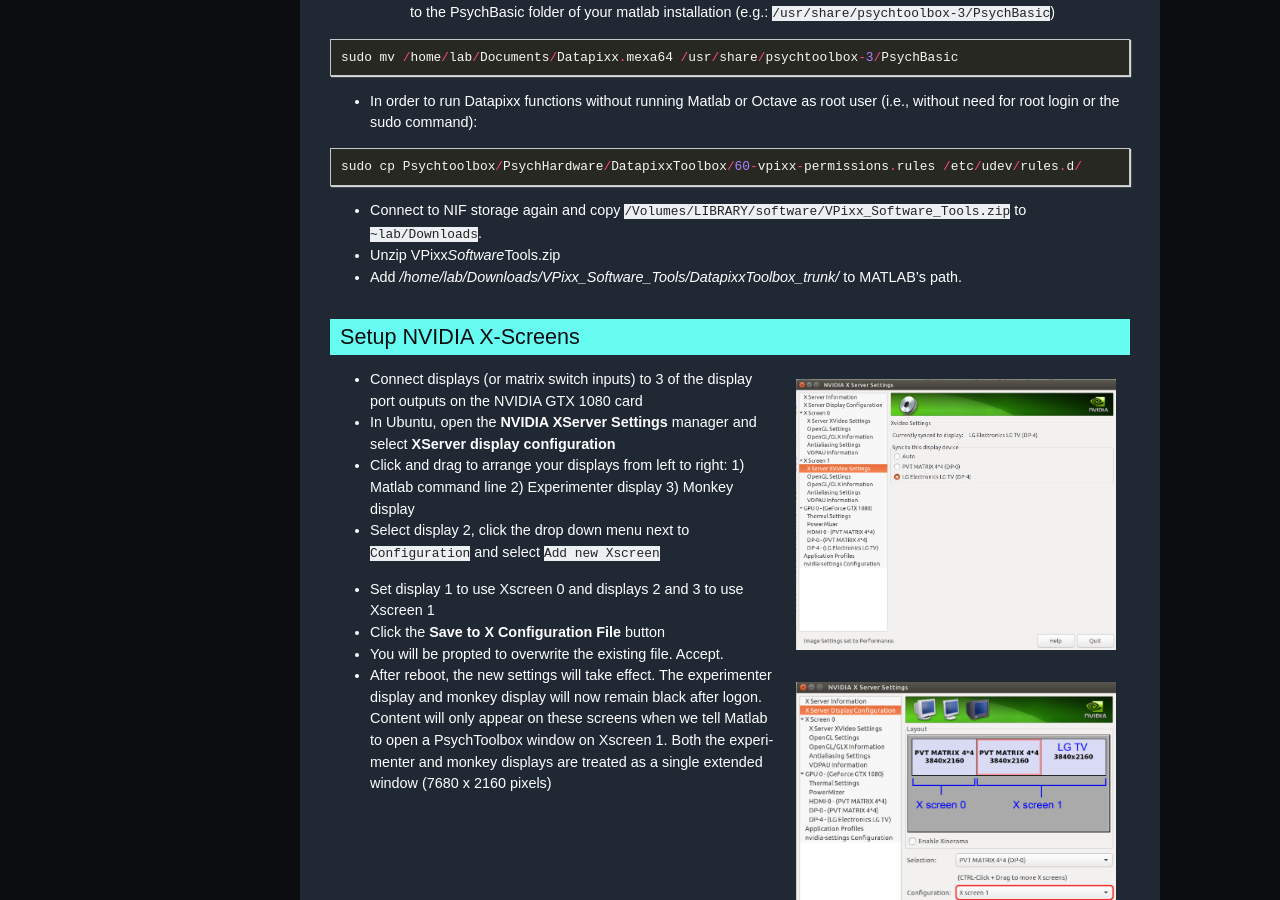
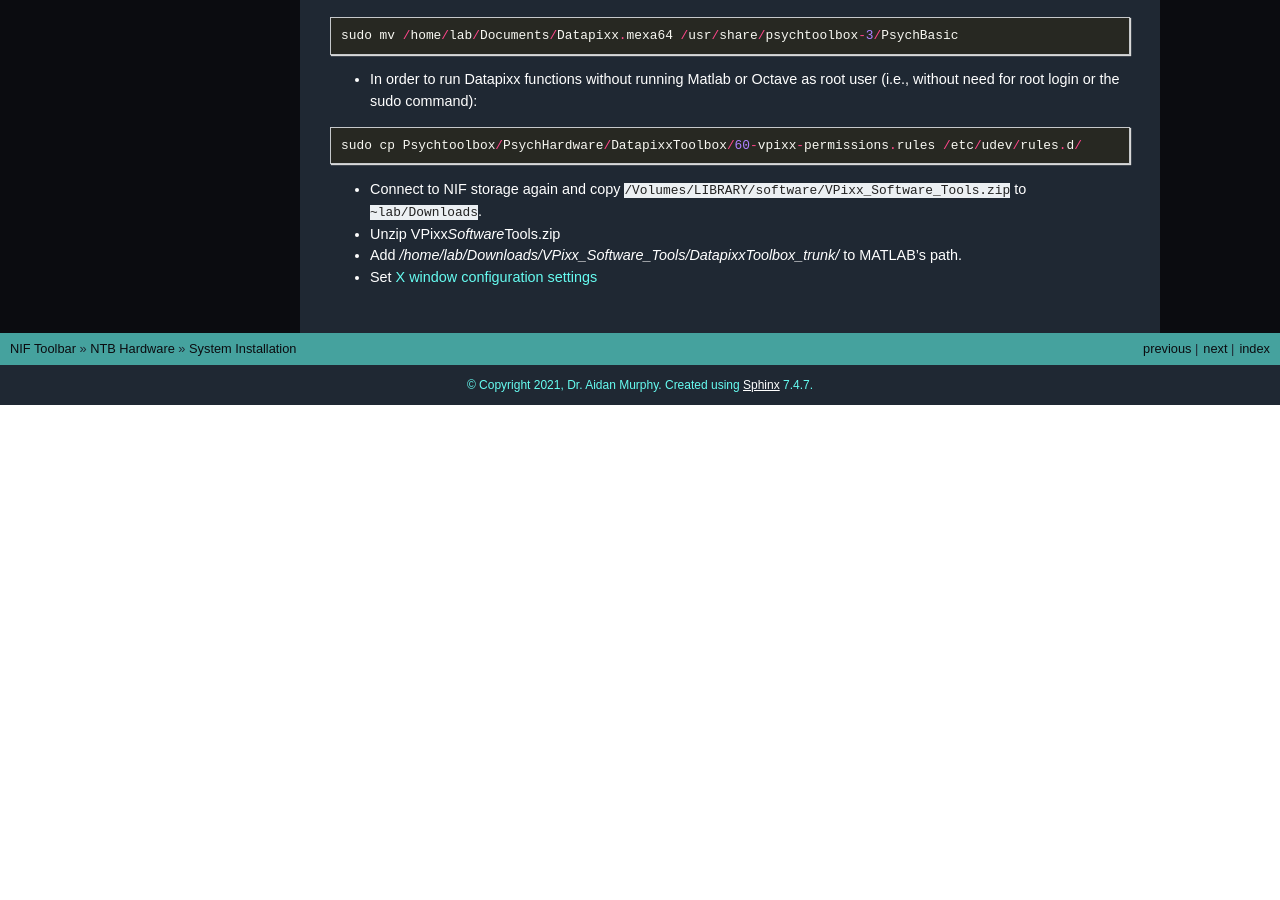
Before and after one commit to Phenomenal-Cat/PsychToolbar, a Sphinx documentation site: the page built from NTB_Docs/source/Hardware_SystemInstall.rst, in a window 1280 px wide and 900 px high, scrolled down 3854 px. Built offline with Sphinx 7.4.7, drawn with Linux system fonts in a browser that asks for light colours; pages that are not in the unit, such as notebooks, are missing from menus; after the commit the page ends 4259 px from its top, so only the background shows below that; some of the changed text lies outside the part shown.

Commit message:
Updated X window docs

```diff
--- a/NTB_Docs/source/Hardware_SystemInstall.rst
+++ b/NTB_Docs/source/Hardware_SystemInstall.rst
@@ -241,43 +241,4 @@
    `/home/lab/Downloads/VPixx_Software_Tools/DatapixxToolbox_trunk/`
    to MATLAB's path.
 
-
-.. _SetupNvidiaXscreens:
-
-Setup NVIDIA X-Screens
-========================
-
-.. figure:: _images/NTB_Images/NVidia_settings1.png
-  :figwidth: 40%
-  :width: 100%
-  :align: right
-
--  Connect displays (or matrix switch inputs) to 3 of the display port
-   outputs on the NVIDIA GTX 1080 card
-
--  In Ubuntu, open the **NVIDIA XServer Settings** manager and select
-   **XServer display configuration**
-
--  Click and drag to arrange your displays from left to right: 1) Matlab
-   command line 2) Experimenter display 3) Monkey display
-
--  Select display 2, click the drop down menu next to ``Configuration``
-   and select ``Add new Xscreen``
-
-.. figure:: _images/NTB_Images/NVidia_settings2.png
-  :figwidth: 40%
-  :width: 100%
-  :align: right
-
-
--  Set display 1 to use Xscreen 0 and displays 2 and 3 to use Xscreen 1
-
--  Click the **Save to X Configuration File** button
-
--  You will be propted to overwrite the existing file. Accept.
-
--  After reboot, the new settings will take effect. The experimenter
-   display and monkey display will now remain black after logon. Content
-   will only appear on these screens when we tell Matlab to open a
-   PsychToolbox window on Xscreen 1. Both the experimenter and monkey
-   displays are treated as a single extended window (7680 x 2160 pixels)
+- Set :ref:`X window configuration settings <Xwindows>`
--- a/NTB_Docs/source/NTB_ExperimentsTab.rst
+++ b/NTB_Docs/source/NTB_ExperimentsTab.rst
@@ -18,7 +18,7 @@
    NTB Saccade Map Settings <NTB_SaccadeMapSettings>
 
 
-The :badge:`Experiments,badge-primary` tab of the NIF Toolbar GUI allows the user to launch apps to quickly load, edit and save variables related to specific pre-programmed experiments. The variables controlled by each app in the Settings tab are saved to a unique field of the **Params** structure, as listed in the table below. Click on the icon or name of each experiment GUI to view its documentation, or click on the output structure to see the list of fields within each experiment's output structure.
+The :badge:`Experiments,badge-primary` tab of the NIF Toolbar GUI allows the user to launch apps to quickly load, edit and save variables related to specific pre-programmed experiments. The variables controlled by each app in the Settings tab are saved to a unique field of the :link-badge:`NTB_ParamsObject,Params,ref,cls=badge-warning text-dark` object, as listed in the table below. Click on the icon or name of each experiment GUI to view its documentation, or click on the output structure to see the list of fields within each experiment's output structure.
 
 .. panels::
   :column: col-lg-12 p-0 border-1
--- a/NTB_Docs/source/NTB_SessionPanel.rst
+++ b/NTB_Docs/source/NTB_SessionPanel.rst
@@ -8,13 +8,15 @@
 |Session| NTB Session Panel
 ===================================
 
+.. |Params| replace:: :link-badge:`NTB_ParamsObject,Params,ref,cls=badge-warning text-dark`
+
 .. figure:: _images/NTB_GUIs/NTB_Main_SessionPanel.png
   :align: right
   :figwidth: 30%
   :width: 100%
   :alt: NIF Toolbar Session panel.
 
-The :badge:`Session,badge-primary` panel of the NIF Toolbar GUI allows the user to quickly load variables associated with a specific computer, researcher, subject, experiment and session date. All variables controlled by the Session panel are saved to the :ref:`Session field <Params-Session>` of the **Params** object.
+The :badge:`Session,badge-primary` panel of the NIF Toolbar GUI allows the user to quickly load variables associated with a specific computer, researcher, subject, experiment and session date. All variables controlled by the Session panel are saved to the :ref:`Session field <Params-Session>` of the |Params| object.
 
 
 .. |Settings| image:: _images/NTB_Icons/Settings.png
@@ -24,7 +26,7 @@
 |Settings| Parameters
 =========================
 
-The parameters file is a .mat file containing a 'Params' super-structure, which contains all of the experimental variables. By default, when the NIF Toolbar is launched is checks in the :opticon:`file-directory` ``NTB_Params`` folder for a .mat file containing the name of the computer on which it is running. If a single match is found then the file is automatically loaded. If no match is found or multiple matches are found, the user will immediately be asked to select a params file to load.
+The parameters file is a .mat file containing a |Params| object, which contains all of the experimental variables. By default, when the NIF Toolbar is launched it checks in the :opticon:`file-directory` ``NTB_Params`` folder for a .mat file containing the name of the computer on which it is running. If a single match is found then the file is automatically loaded. If no match is found or multiple matches are found, the user will immediately be asked to select a params file to load.
 
 The parameters dropdown menu shows all of the available parameters files located in the same folder as the currently selected parameters file. Selecting another filename from this menu will immediately load that file. Clicking on the 'parameters' gear icon will allow you to select a new parameters file from any directory.
 
--- a/NTB_Docs/source/NTB_SettingsTab.rst
+++ b/NTB_Docs/source/NTB_SettingsTab.rst
@@ -20,7 +20,7 @@
    NTB NI Settings <NTB_NISettings>
 
 
-The :badge:`Settings,badge-primary` tab of the NIF Toolbar GUI allows the user to launch various settings apps to quickly load, edit and save variables related to specific aspects of behavioral experiments and associated hardware. The variables controlled by each app in the Settings tab are saved to a unique field of the **Params** structure, as listed in the table below. Click on the icon or name of each setting GUI to view it's documentation, or click on the output structure to see the list of fields within each settings output structure.
+The :badge:`Settings,badge-primary` tab of the NIF Toolbar GUI allows the user to launch various settings apps to quickly load, edit and save variables related to specific aspects of behavioral experiments and associated hardware. The variables controlled by each app in the Settings tab are saved to a unique field of the :link-badge:`NTB_ParamsObject,Params,ref,cls=badge-warning text-dark` object, as listed in the table below. Click on the icon or name of each setting GUI to view it's documentation, or click on the output structure to see the list of fields within each settings output structure.
 
 
 .. |Display| image:: _images/NTB_Icons/W_Display.png
--- a/NTB_Docs/source/index.rst
+++ b/NTB_Docs/source/index.rst
@@ -30,7 +30,7 @@
 * Presentation of movie clips (e.g. fMRI block design)
 * Presentation of abstract graphics (e.g. dot motion, gratings, retinotopic mapping stimuli)
 
-For the advanced user, NIF Toolbar provides a fast and user-friendly means of editing and organizing the many variables involved (via GUIs), which can then be optionally accessed in your own experimental code through the `Params` `object class <https://www.mathworks.com/help/matlab/matlab_oop/example-representing-structured-data.html>`_. NTB sub-functions allow common tasks that may occur throughout an experiment (e.g. reward delivery) to be executed with a single line of code, thus minimizing the amount of code required to write new experiments.
+For the advanced user, NIF Toolbar provides a fast and user-friendly means of editing and organizing the many variables involved (via GUIs), which can then be optionally accessed in your own experimental code through the :link-badge:`NTB_ParamsObject,Params,ref,cls=badge-warning text-dark` `object class <https://www.mathworks.com/help/matlab/matlab_oop/example-representing-structured-data.html>`_. NTB sub-functions allow common tasks that may occur throughout an experiment (e.g. reward delivery) to be executed with a single line of code, thus minimizing the amount of code required to write new experiments.
 
 
 Panels and Tabs
```
Also changed, not shown: NTB_Docs/source/Hardware_Xscreens.rst (added, +93 -0 lines), NTB_Docs/source/NTB_ParamsObject.rst (added, +7 -0 lines), 4 other files.
